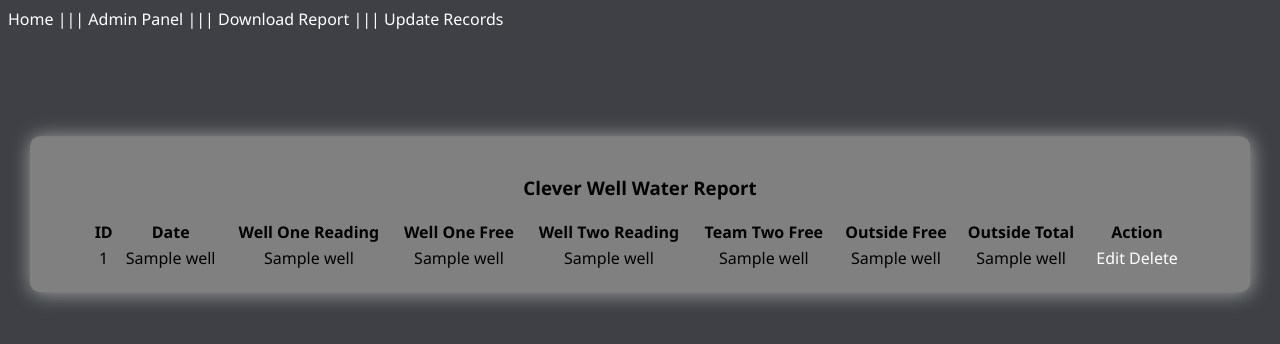
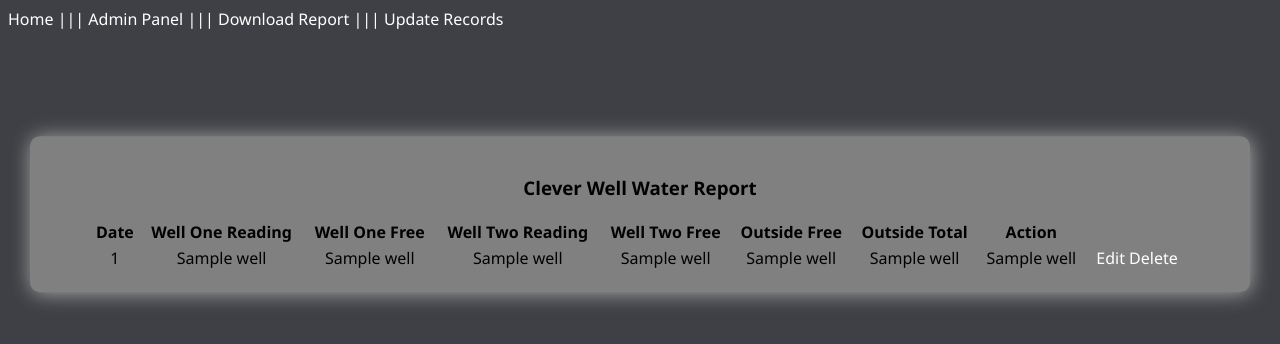
Before and after one commit to WarmMilkCodes/CleverWellWater, a Flask app: page /admin in a window 1280 px wide. Shown: the top 344 px of the page. Run offline with Flask 2, Linux system fonts and the light colour scheme; a database or web service that is not in the repository returns one stand-in record (values such as "Sample title"); some libraries are stand-ins or nearby versions.

Commit message:
Correct typos // Remove ID header from table

```diff
--- a/templates/admin.html
+++ b/templates/admin.html
@@ -24,12 +24,12 @@
         <table class = "submissionTable" style="width:100%">
             <thead>
                 <tr>
-                    <th>ID</th>
+
                     <th>Date</th>
                     <th>Well One Reading</th>
                     <th>Well One Free</th>
                     <th>Well Two Reading</th>
-                    <th>Team Two Free</th>
+                    <th>Well Two Free</th>
                     <th>Outside Free</th>
                     <th>Outside Total</th>
                     <th>Action</th>
```
